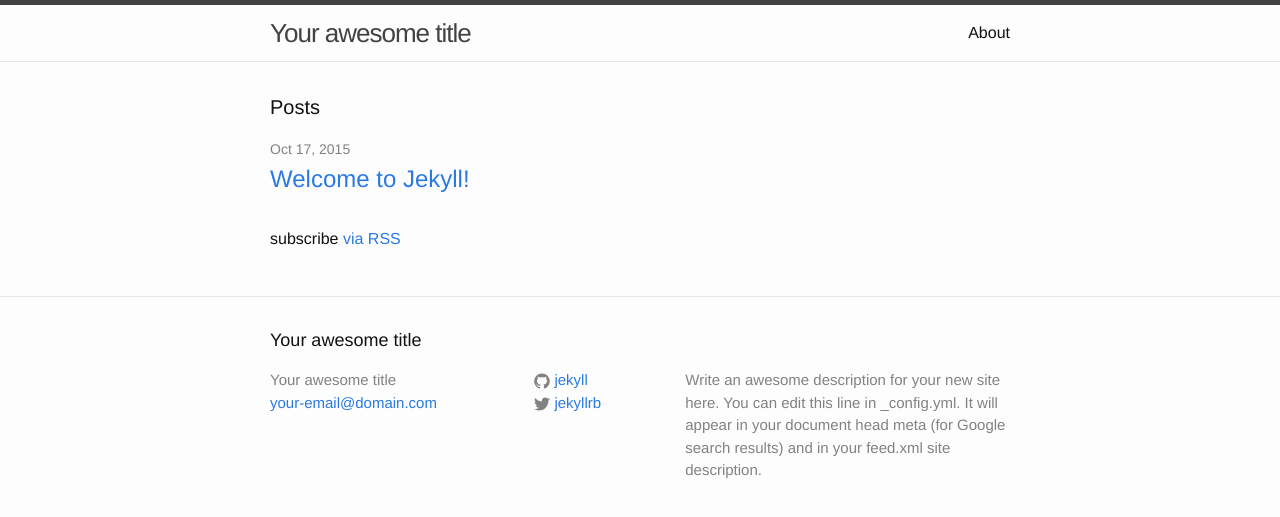
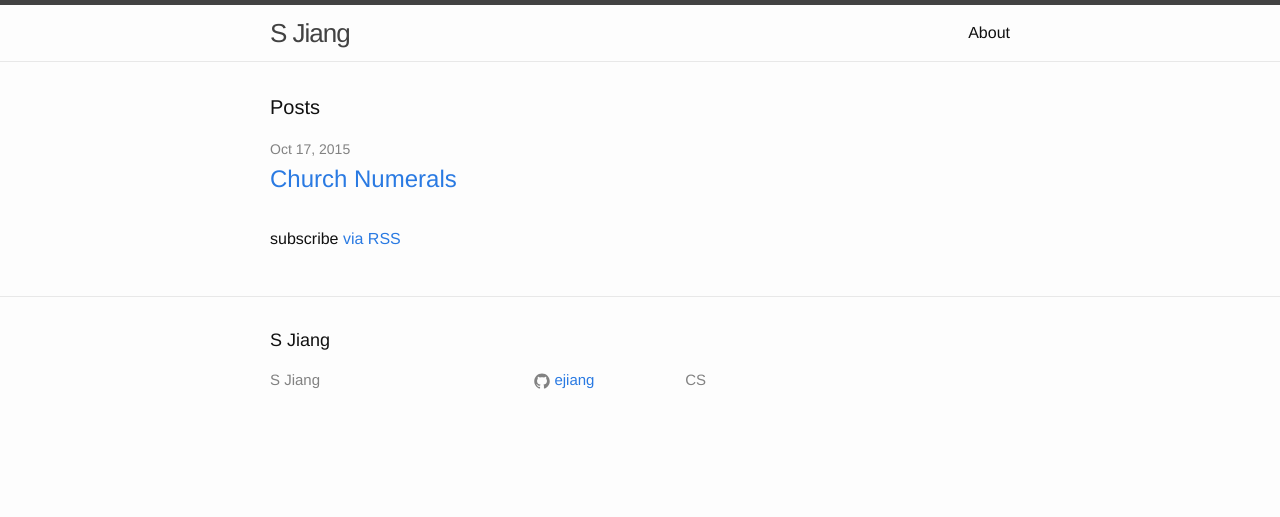
Before and after one commit to ejiang/ejiang.github.io, a Jekyll site: the page built from index.html, in a window 1280 px wide. Shown: the top 517 px of the page. Built offline with Jekyll 4.4.1, drawn with Linux system fonts in a browser that asks for light colours.

```diff
--- a/_config.yml
+++ b/_config.yml
@@ -1,14 +1,11 @@
 # Site settings
-title: Your awesome title
-email: your-email@domain.com
+title: S Jiang
+#email: your-email@domain.com
 description: > # this means to ignore newlines until "baseurl:"
-  Write an awesome description for your new site here. You can edit this
-  line in _config.yml. It will appear in your document head meta (for
-  Google search results) and in your feed.xml site description.
+  CS
 baseurl: "" # the subpath of your site, e.g. /blog/
 url: "http://yourdomain.com" # the base hostname & protocol for your site
-twitter_username: jekyllrb
-github_username:  jekyll
+github_username: ejiang
 
 # Build settings
 markdown: kramdown
```
Also changed, not shown: _posts/2014-10-17-Church-Numerals.md (added, +99 -0 lines), _posts/2015-10-17-welcome-to-jekyll.markdown (deleted, +0 -25 lines).
